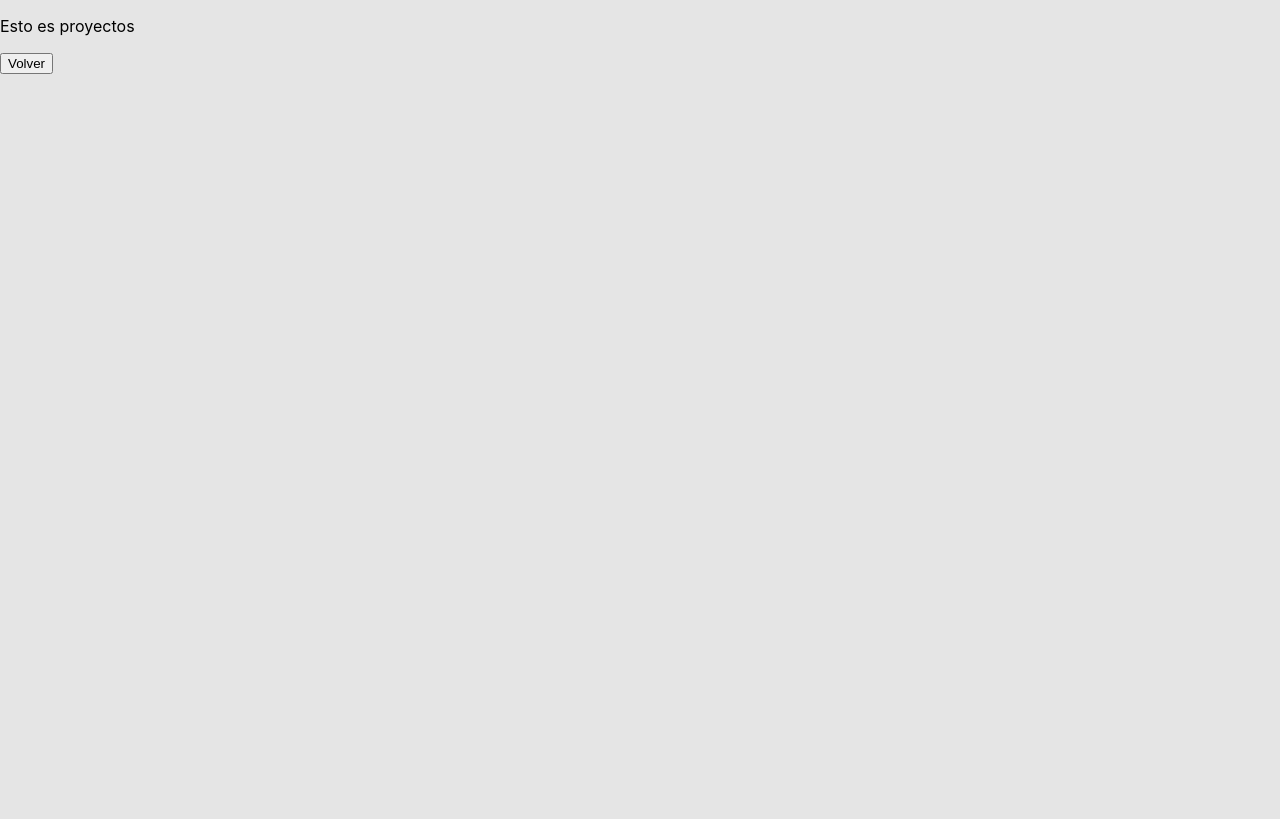
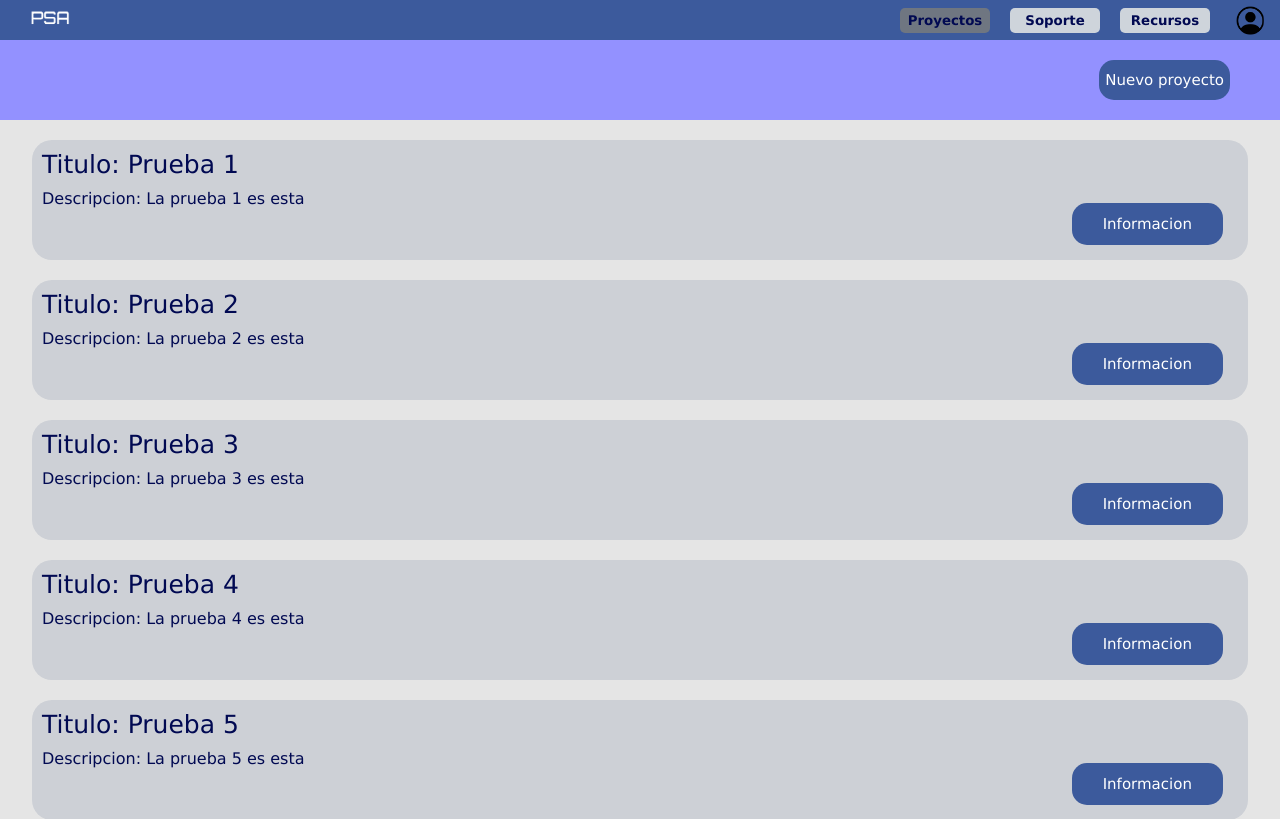
Before and after one commit to AgussAndrade/Tribu_2_aninfo_1c_2022, a React (Create React App) app in the folder psa/: page /projects in a window 1280 px wide. Shown: the top 819 px of the page. Built offline with nearby package versions, Linux system fonts and the light colour scheme.

Commit message:
avance pantalla proyectos

```diff
--- /dev/null
+++ b/psa/src/components/GenericButton/index.js
@@ -0,0 +1,12 @@
+import React from "react";
+import { ButtonCustom } from "./styled";
+import home_icon from "../../utils/icons/home_icon.png";
+
+export const GenericButton = (props) => {
+    const {color, name, onClick} = props;
+    return(
+        <ButtonCustom onClick={onClick} color ={color}>
+            {name}
+        </ButtonCustom>
+    )
+}
--- /dev/null
+++ b/psa/src/components/GenericButton/styled.js
@@ -0,0 +1,20 @@
+import styled from "styled-components";
+import { colors } from "../../utils/colors";
+
+export const ButtonCustom = styled.button`
+  display: flex;
+  width: 100%;
+  height: 100%;
+  align-items: center;
+  border-radius: 15px;
+  border: none;
+  font-size: 15px;
+  justify-content: center;
+  color: white;
+  background-color: ${(props) =>(props.color) ? props.color : 'lightGrey' };
+  font-family: "Verdana";
+  &:hover {
+    cursor: pointer;
+    background-color: ${colors.gre2};
+  }
+`;
--- a/psa/src/components/TopBar/styled.js
+++ b/psa/src/components/TopBar/styled.js
@@ -15,7 +15,6 @@ export const LogoContainer = styled.div`
     width: 50%;
     height: 100%;
     background-color: ${colors.lightBlue};
-    position: relative;
 `
 
 export const Icon = styled.img`
--- a/psa/src/components/UserIconButton/styled.js
+++ b/psa/src/components/UserIconButton/styled.js
@@ -11,6 +11,7 @@ export const ButtonCustom = styled.button`
     &:hover {
     cursor: pointer;
     }
+    min-width: 60px;
 `;
 
 export const Icon = styled.img`
--- a/psa/src/screens/Home/index.js
+++ b/psa/src/screens/Home/index.js
@@ -15,7 +15,7 @@ export const Home = () => {
     <PrincipalContainer>
       <TopBar />
       <BodyContainer>
-      <HomePresentation/>
+        <HomePresentation/>
         <ButtonsContainer>
           <ButtonIcon
             img={project_icon}
--- /dev/null
+++ b/psa/src/screens/Project/components/Card/index.js
@@ -0,0 +1,35 @@
+import React from "react";
+import { useNavigate } from "react-router-dom";
+import {
+  CardContainer,
+  CardTextContainer,
+  TitleText,
+  DescriptionText,
+  InfoProjectContainer
+} from "./styled";
+import { colors } from "../../../../utils/colors"
+import { GenericButton } from "../../../../components/GenericButton"
+
+export const Card = (props) => {
+    const {nombreProyecto, descripcionProyecto, onClick} = props;
+		const navigate = useNavigate();
+    return(
+        <CardContainer>
+          <CardTextContainer>
+            <TitleText>
+            	{nombreProyecto}
+            </TitleText>
+            <DescriptionText>
+            	{descripcionProyecto}
+            </DescriptionText>
+          </CardTextContainer>
+          <InfoProjectContainer>
+            <GenericButton
+              name={"Informacion"}
+              onClick={onClick}
+              color = {colors.lightBlue}
+            ></GenericButton>
+          </InfoProjectContainer>
+        </CardContainer>
+    );
+}
--- /dev/null
+++ b/psa/src/screens/Project/components/Card/styled.js
@@ -0,0 +1,70 @@
+import styled from "styled-components";
+import { colors } from "../../../../utils/colors"
+
+
+export const CardTextContainer = styled.div`
+    width: 100%;
+    height: 100%;
+    display: flex;
+    flex-direction: column;
+    padding: 10px;
+    word-wrap: break-word;
+    overflow: hidden;
+    text-overflow: ellipsis;
+    min-width: 100px;
+
+
+`
+
+
+export const TitleText = styled.p`
+  font-size: 25px;
+  color: ${colors.blue};
+  font-family: "Verdana";
+  margin: 0%;
+
+`
+
+export const DescriptionText = styled.p`
+  font-size: 16px;
+  margin: 0%;
+  color: ${colors.blue};
+  font-family: "Verdana";
+  margin-top: 10px;
+
+
+`
+
+export const ButtonNewProyect = styled.div`
+    width: 10%;
+    height: 50%;
+    display: flex;
+    flex-direction: column;
+    font-family: "Verdana";
+    align-self: flex-end;
+    padding-right: 50px;
+    min-width: fit-content;
+
+`
+export const InfoProjectContainer = styled.div`
+    height: 35%;
+    display: flex;
+    width: 15%;
+    min-width: fit-content;
+    align-self: flex-end;
+    padding-bottom:15px;
+    padding-right: 25px;
+    margin-left: 10px;
+
+`
+
+export const CardContainer = styled.div`
+    width: 95%;
+    height: 120px;
+    display: flex;
+    background-color: ${colors.lightGrey2};
+    border-radius: 20px;
+    margin-top: 20px;
+    overflow: hidden;
+    text-overflow: ellipsis;
+`
--- a/psa/src/screens/Project/index.js
+++ b/psa/src/screens/Project/index.js
@@ -1,12 +1,61 @@
 import React from "react";
 import { useNavigate } from "react-router-dom";
+import {
+  PrincipalContainer,
+  OptionsContainer,
+  ButtonNewProyect,
+  BodyContainer,
+  CardContainer,
+  CardTextContainer,
+  TitleText,
+  DescriptionText,
+  InfoProjectContainer
+} from "./styled";
+import {Card} from "./components/Card"
+import { TopBar } from "../../components/TopBar";
+import { GenericButton } from "../../components/GenericButton";
+import { colors } from "../../utils/colors";
 
 export const Project = () => {
-    const navigate = useNavigate();
+  const navigate = useNavigate();
   return (
-    <div>
-      <p>Esto es proyectos</p>
-      <button onClick={()=> navigate(-1)}>Volver</button>
-    </div>
+    <PrincipalContainer>
+      <TopBar buttonSelected={"Proyectos"} />
+      <OptionsContainer>
+        <ButtonNewProyect>
+          <GenericButton
+            name={"Nuevo proyecto"}
+            onClick={() => {
+              navigate("/support");
+            }}
+            color = {colors.lightBlue}
+          ></GenericButton>
+        </ButtonNewProyect>
+      </OptionsContainer>
+      <BodyContainer>
+        <Card nombreProyecto = {"Titulo: Prueba 1"} descripcionProyecto = {"Descripcion: La prueba 1 es esta"} onClick ={() => {
+              navigate("/");
+            }}/>
+
+        <Card nombreProyecto = {"Titulo: Prueba 2"} descripcionProyecto = {"Descripcion: La prueba 2 es esta"} onClick ={() => {
+              navigate("/");
+            }}/>
+        <Card nombreProyecto = {"Titulo: Prueba 3"} descripcionProyecto = {"Descripcion: La prueba 3 es esta"} onClick ={() => {
+              navigate("/");
+            }}/>
+        <Card nombreProyecto = {"Titulo: Prueba 4"} descripcionProyecto = {"Descripcion: La prueba 4 es esta"} onClick ={() => {
+              navigate("/");
+            }}/>
+        <Card nombreProyecto = {"Titulo: Prueba 5"} descripcionProyecto = {"Descripcion: La prueba 5 es esta"} onClick ={() => {
+              navigate("/");
+            }}/>
+        <Card nombreProyecto = {"Titulo: Prueba 6"} descripcionProyecto = {"Descripcion: La prueba 6 es esta"} onClick ={() => {
+              navigate("/");
+            }}/>
+        <Card nombreProyecto = {"Titulo: Prueba 7"} descripcionProyecto = {"Descripcion: La prueba 7 es esta"} onClick ={() => {
+              navigate("/");
+            }}/>
+      </BodyContainer>
+    </PrincipalContainer>
   );
 };
--- a/psa/src/screens/Project/styled.js
+++ b/psa/src/screens/Project/styled.js
@@ -0,0 +1,116 @@
+import styled from "styled-components";
+import { colors } from "../../utils/colors";
+
+export const PrincipalContainer = styled.div`
+    width: 100%;
+    height: 100%;
+    align-items:center;
+    display: flex;
+    flex-direction: column;
+    font-family: "Verdana";
+    background-color: ${colors.backgroundGrey};
+`
+
+export const OptionsContainer = styled.div`
+    width: 100%;
+    height: 80px;
+    display: flex;
+    flex-direction: column;
+    background-color: ${colors.lightBlue2};
+    justify-content: center;
+
+`
+
+
+
+
+
+export const CardContainer = styled.div`
+    width: 95%;
+    height: 120px;
+    display: flex;
+    background-color: ${colors.lightGrey2};
+    border-radius: 20px;
+    margin-top: 20px;
+    overflow: hidden;
+    text-overflow: ellipsis;
+`
+export const BodyContainer = styled.div`
+    width: 100%;
+    height: 100%;
+    display: flex;
+    background-color: ${colors.backgroundGrey};
+    align-items: center;
+    flex-direction: column;
+`
+
+export const CardTextContainer = styled.div`
+    width: 100%;
+    height: 100%;
+    display: flex;
+    flex-direction: column;
+    padding: 10px;
+    word-wrap: break-word;
+    overflow: hidden;
+    text-overflow: ellipsis;
+    min-width: 100px;
+
+
+`
+
+export const TitleContainer = styled.div`
+    width: 100%;
+    height: 40px;
+    display: flex;
+
+
+`
+
+export const DescriptionContainer = styled.div`
+    width: 100%;
+    height: 100%;
+    display: flex;
+
+
+`
+
+export const TitleText = styled.p`
+  font-size: 25px;
+  color: ${colors.blue};
+  font-family: "Verdana";
+  margin: 0%;
+`
+
+export const DescriptionText = styled.p`
+  font-size: 16px;
+  margin: 0%;
+  color: ${colors.blue};
+  font-family: "Verdana";
+
+
+
+`
+
+export const ButtonNewProyect = styled.div`
+    width: 10%;
+    height: 50%;
+    display: flex;
+    flex-direction: column;
+    font-family: "Verdana";
+    align-self: flex-end;
+    padding-right: 50px;
+    min-width: fit-content;
+
+`
+export const InfoProjectContainer = styled.div`
+    height: 35%;
+    display: flex;
+    width: 15%;
+    min-width: fit-content;
+    align-self: flex-end;
+    padding-bottom:15px;
+    padding-right: 25px;
+    margin-left: 10px;
+
+
+`
--- a/psa/src/utils/colors.js
+++ b/psa/src/utils/colors.js
@@ -6,4 +6,7 @@ export const colors = {
     strongGrey:'#6f7681',
     backgroundGrey: '#E5E5E5',
     blue: '#010952',
+    lightBlue2: '#9391ff',
+    lightGrey2: '#cdd0d6',
+    red: '#e81313'
 }
```
